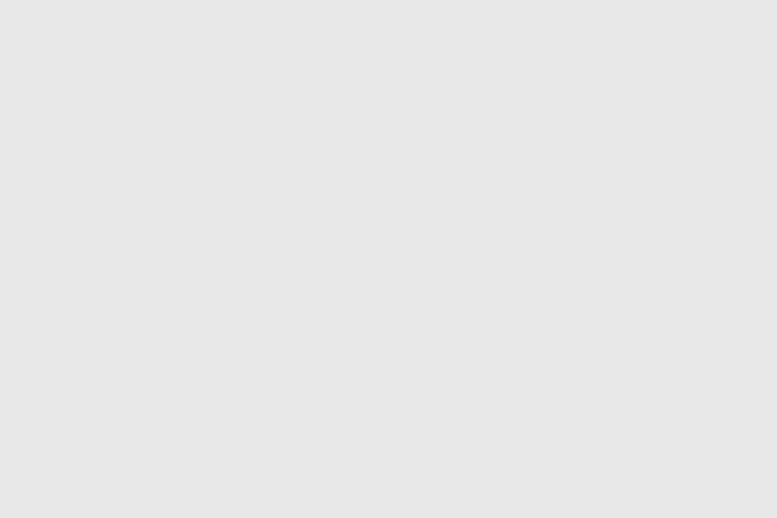
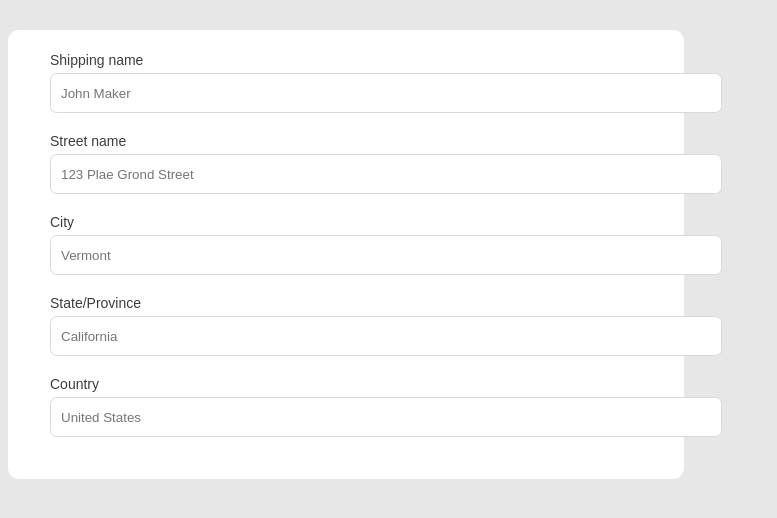
Before and after one commit to LSkhosana/E-commerce-store, a React (Create React App) app: page /AddAdress in a window 1280 px wide. Shown: the top 518 px of the page, without its empty margins (0-777 px from the left). Built offline with nearby package versions, Linux system fonts and the light colour scheme.

Commit message:
AddAdress page

```diff
--- a/src/Components/AddAdress.jsx
+++ b/src/Components/AddAdress.jsx
@@ -3,7 +3,48 @@
 
 function AddAdress() {
     return (
-      <></>
+      <>
+       <div className="bottom-container">
+          <form>
+            <div className="form-group">
+              <div className="card">
+                <label htmlFor="name">Shipping name </label>
+                <input type="text" id="name" placeholder="John Maker" />
+              </div>
+            </div>
+            <div className="form-group">
+              <div className="card">
+                <label htmlFor="name">Street name</label>
+                <input type="text" id="name" placeholder="123 Plae Grond Street" />
+              </div>
+            </div>
+
+            <div className="form-group">
+              <div className="card">
+                <label htmlFor="name">City</label>
+                <input type="text" id="name" placeholder="Vermont" />
+              </div>
+            </div>
+
+            <div className="form-group">
+              <div className="card">
+                <label htmlFor="name">State/Province</label>
+                <input type="text" id="name" placeholder="California" />
+              </div>
+            </div>
+
+            <div className="form-group">
+              <div className="card">
+                <label htmlFor="name">Country</label>
+                <input type="text" id="name" placeholder="United States" />
+              </div>
+            </div>
+
+          </form>
+
+        </div>
+
+      </>
     );
   }
 
```
